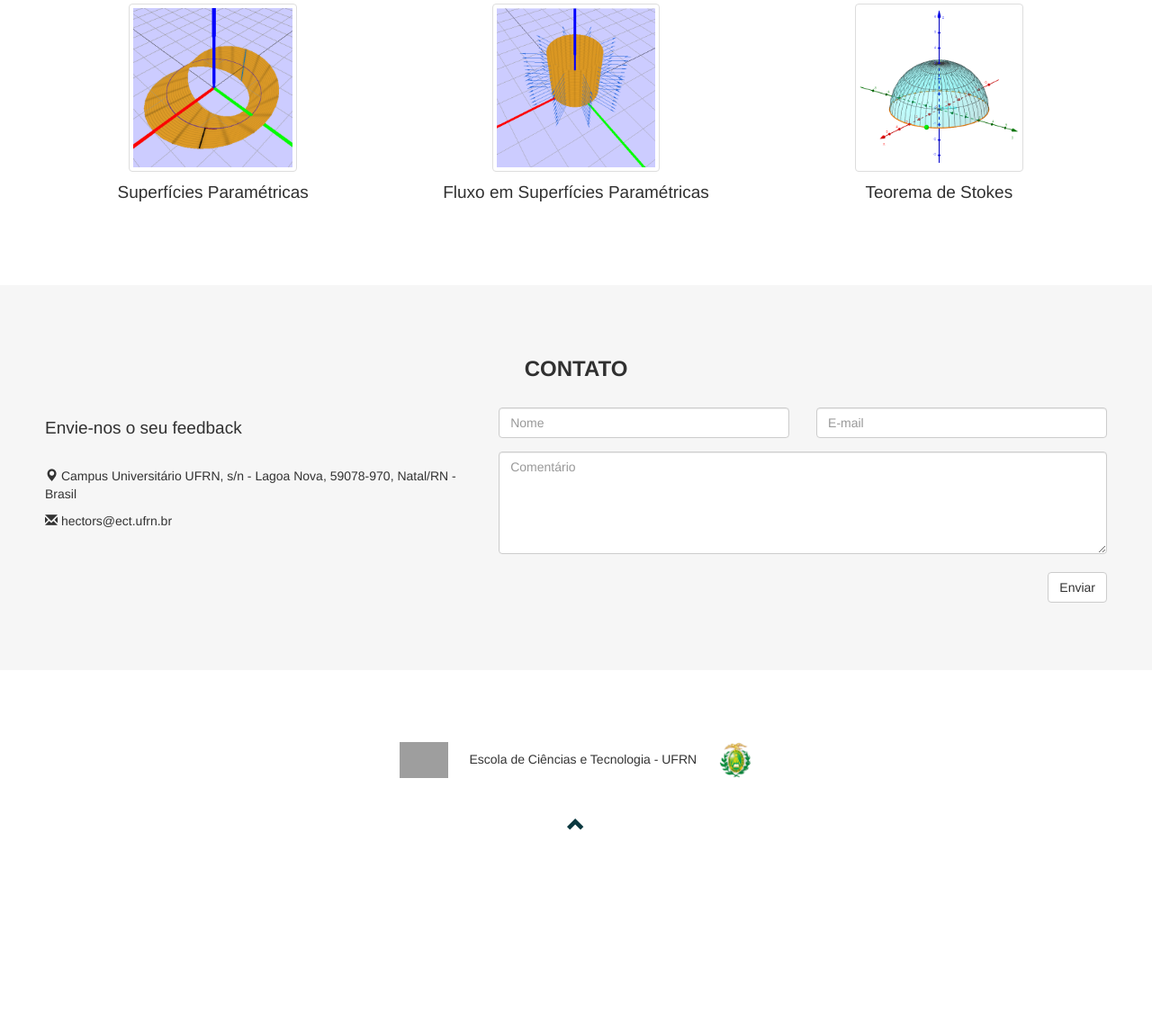
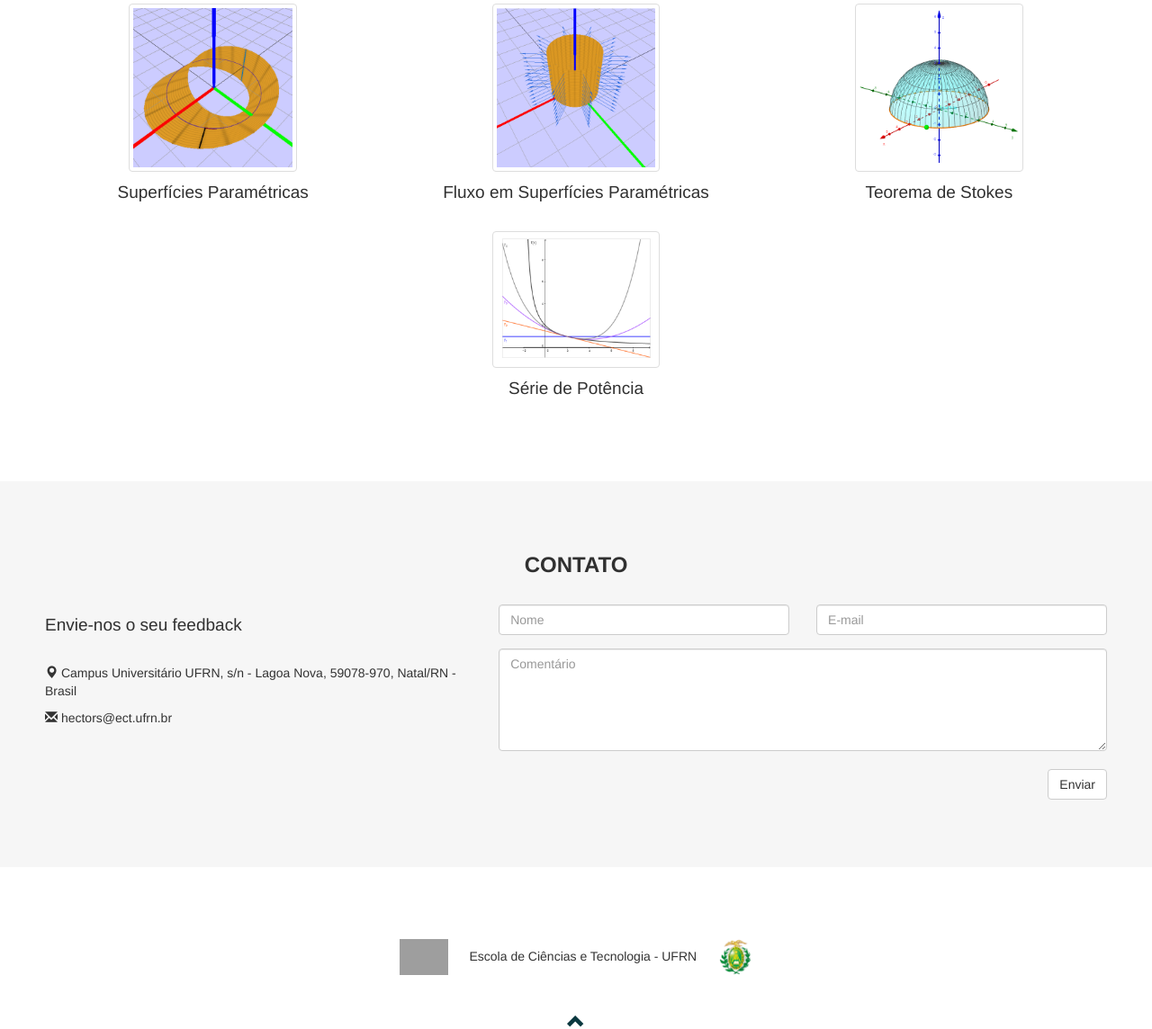
Before and after one commit to macielbarbosa/aulainterativa, a PHP site: page / in a window 1280 px wide. Shown: the part 2335-3479 px from the top of the page at 90% size. Before the commit the page ends 3258 px from the top, so only its background shows below. Run offline with PHP 8.4, Linux system fonts and the light colour scheme; some libraries are stand-ins or nearby versions; grey boxes are pictures that could not be loaded.

Commit message:
icon series

```diff
--- a/index.php
+++ b/index.php
@@ -231,6 +231,20 @@
       </a>
     </div>
   </div>
+  <div class="row">
+    <div class="col-sm-4" align="middle">
+    </div>
+    <div class="col-sm-4" align="middle">
+      <a href="series" class="thumbnail">
+        <img src="imagens/icon-series.PNG">
+      </a>
+      <a href="series">
+        <h4>Série de Potência</h4>
+      </a>
+    </div>
+    <div class="col-sm-4" align="middle">
+    </div>
+  </div>
 </div>
 
 <div id="contato" class="container-fluid bg-grey">
```
Also changed, not shown: imagens/icon-series.PNG (added).
